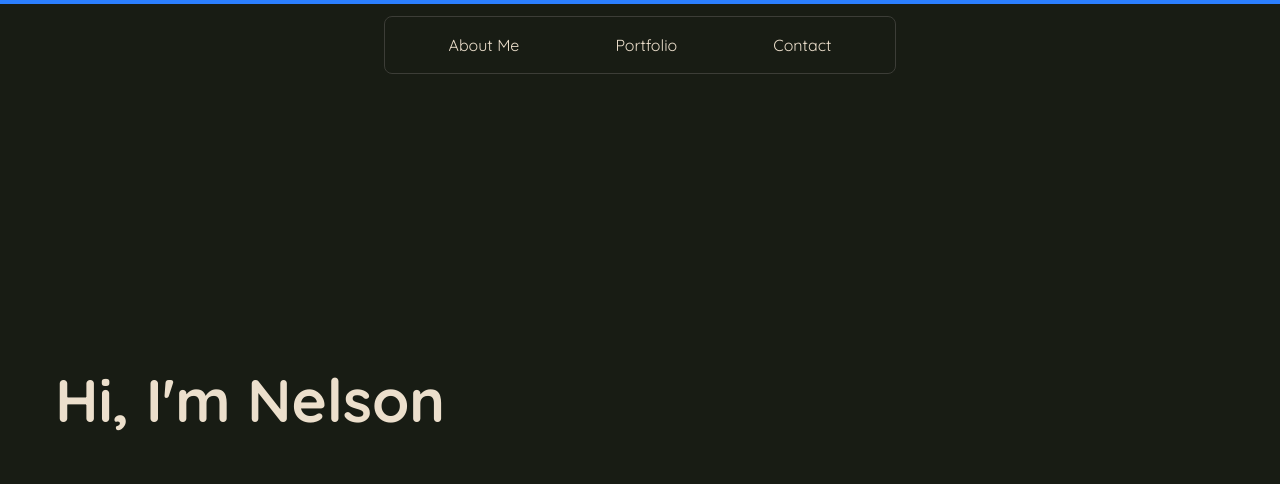
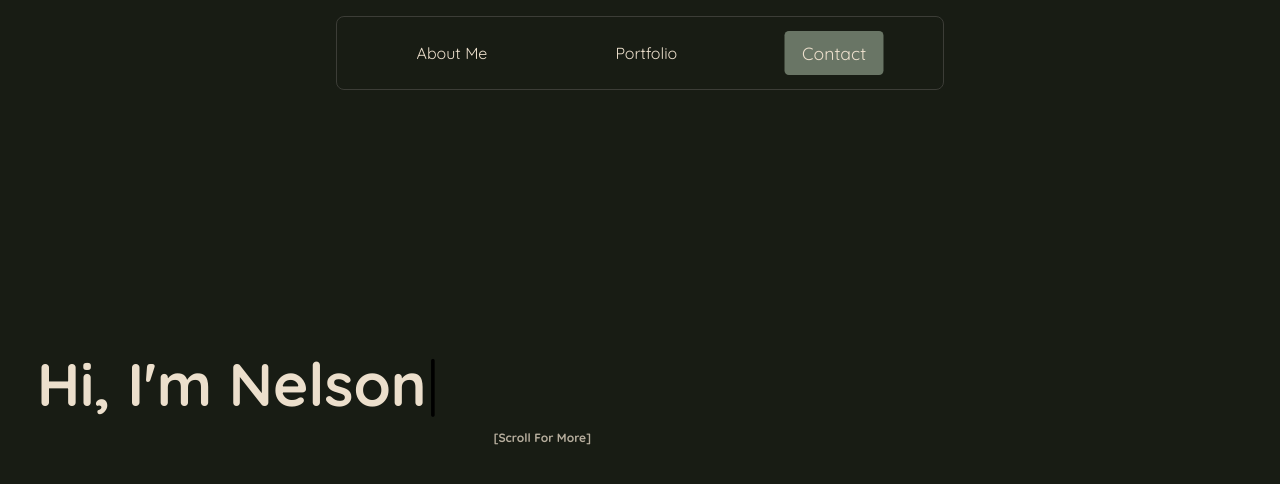
Before and after one commit to nelsonthelad/personal-site, a React (Vite) app: page / in a window 1280 px wide. Shown: the top 484 px of the page. Built offline with nearby package versions, Linux system fonts and the light colour scheme.

Commit message:
Updated GUI

```diff
--- a/src/app.jsx
+++ b/src/app.jsx
@@ -2,7 +2,9 @@ import React from "react";
 import NavBar from "./components/NavBar";
 import Footer from "./components/Footer";
 import Card from "./components/Card";
+import profile from "./assets/profile.png";
 import { motion, useScroll, useTransform } from "framer-motion";
+import TypingText from "./components/TypingText";
 
 export default function App() {
   const { scrollYProgress } = useScroll();
@@ -16,7 +18,10 @@ export default function App() {
   const contactY = useTransform(scrollYProgress, [0.7, 0.9], ["50px", "0px"]);
 
   // Add opacity animations for smoother transitions
-  const aboutOpacity = useTransform(scrollYProgress, [0.2, 0.4], [0, 1]);
+  const aboutOpacity = useTransform(scrollYProgress,
+    [0.2, 0.4, 0.6, 0.7],
+    [0, 1, 1, 0]
+  );
   const portfolioOpacity = useTransform(scrollYProgress, [0.5, 0.7], [0, 1]);
   const contactOpacity = useTransform(scrollYProgress, [0.7, 0.9], [0, 1]);
 
@@ -28,21 +33,48 @@ export default function App() {
 
       {/* Hero Section - Fixed position */}
       <section className="container mx-auto px-4 py-16 h-screen flex items-center justify-center sticky top-0">
-        <motion.div
-          style={{ x: heroTextX }}
-          className="flex flex-col items-center justify-center space-y-8 text-center"
-        >
-          <h1 className="text-6xl font-bold text-white">Hi, I'm Nelson</h1>
-        </motion.div>
+        <div className="flex flex-col items-center space-y-4">
+          <motion.div
+            style={{
+              x: heroTextX,
+              opacity: useTransform(scrollYProgress, [0.6, 0.7], [1, 0])
+            }}
+            className="flex flex-col items-center justify-center text-center"
+          >
+            <TypingText text="Hi, I'm Nelson" />
+          </motion.div>
+          <motion.div
+            style={{
+              x: heroTextX,
+              opacity: useTransform(scrollYProgress, [0.1, 0.2], [1, 0])
+            }}
+            animate={{
+              scale: [1, 1.05, 1]
+            }}
+            transition={{
+              duration: 2,
+              repeat: Infinity,
+              ease: "linear"
+            }}
+          >
+            <p className="text-xs font-bold opacity-75">[Scroll For More]</p>
+          </motion.div>
+        </div>
       </section>
 
       {/* About Section - Animate from bottom */}
       <section className="container mx-auto px-4 py-16 flex justify-end">
         <motion.div
-          style={{ y: aboutY, opacity: aboutOpacity }}
+          style={{
+            y: aboutY,
+            opacity: aboutOpacity
+          }}
           className="w-1/2 flex flex-col items-center space-y-8"
         >
-          <h2 className="text-3xl font-bold text-white">About Me</h2>
+          <div className="flex flex-row items-center space-x-4">
+            <h2 className="text-3xl font-bold text-white">About Me</h2>
+            <img src={profile} alt="Nelson Daniels" className="w-12 h-12" />
+          </div>
           <div className="grid grid-cols-1 gap-8 w-full">
             <Card
               title="Education"
--- a/src/components/NavBar.jsx
+++ b/src/components/NavBar.jsx
@@ -6,8 +6,27 @@ const transition = {
   ease: [0.7, 0.2, 0.2, 1.0],
 }
 
+const aboutStart = 0.2;
+const aboutEnd = 0.7;
+const portfolioStart = 0.7;
+const portfolioEnd = 0.8;
+const contactStart = 0.8;
+const contactEnd = 1.0;
+
 const NavBar = () => {
   const { scrollYProgress } = useScroll();
+  const [isScrolledAbout, setIsScrolledAbout] = React.useState(false);
+  const [isScrolledPortfolio, setIsScrolledPortfolio] = React.useState(false);
+  const [isScrolledContact, setIsScrolledContact] = React.useState(false);
+
+  React.useEffect(() => {
+    const unsubscribe = scrollYProgress.on("change", (latestValue) => {
+      setIsScrolledAbout(latestValue >= aboutStart && latestValue <= aboutEnd);
+      setIsScrolledPortfolio(latestValue >= portfolioStart && latestValue <= portfolioEnd);
+      setIsScrolledContact(latestValue >= contactStart && latestValue <= contactEnd);
+    });
+    return () => unsubscribe();
+  }, [scrollYProgress]);
 
   return (
     <nav className="fixed top-0">
@@ -19,23 +38,39 @@ const NavBar = () => {
       >
         <div className="container mx-auto flex justify-center items-center">
           <div className="space-x-24 px-12">
-            <button className="text-white hover:text-accent transition duration-300">
+            <motion.button
+              className={`${
+                isScrolledAbout
+                  ? 'bg-accent text-black'
+                  : 'text-white hover:text-accent'
+              } px-4 py-2 rounded transition duration-300`}
+              animate={{ scale: isScrolledAbout ? 1.1 : 1 }}
+            >
               <p>About Me</p>
-            </button>
-            <button className="text-white hover:text-accent transition duration-300">
+            </motion.button>
+            <motion.button
+              className={`${
+                isScrolledPortfolio
+                  ? 'bg-accent text-black'
+                  : 'text-white hover:text-accent'
+              } px-4 py-2 rounded transition duration-300`}
+              animate={{ scale: isScrolledPortfolio ? 1.1 : 1 }}
+            >
               <p>Portfolio</p>
-            </button>
-            <button className="text-white hover:text-accent transition duration-300">
+            </motion.button>
+            <motion.button
+              className={`${
+                isScrolledContact
+                  ? 'bg-accent text-black'
+                  : 'text-white hover:text-accent'
+              } px-4 py-2 rounded transition duration-300`}
+              animate={{ scale: isScrolledContact ? 1.1 : 1 }}
+            >
               <p>Contact</p>
-            </button>
+            </motion.button>
           </div>
         </div>
       </motion.div>
-
-      <motion.div
-        className="fixed top-0 left-0 right-0 h-1 bg-blue-500 origin-left"
-        style={{ scaleX: scrollYProgress }}
-      />
     </nav>
   );
 };
--- /dev/null
+++ b/src/components/TypingText.jsx
@@ -0,0 +1,42 @@
+import React, { useEffect } from 'react';
+import { motion, useMotionValue, useTransform, animate } from 'framer-motion';
+
+const TypingText = ({ text }) => {
+  const count = useMotionValue(0);
+  const rounded = useTransform(count, (latest) => Math.round(latest));
+  const displayText = useTransform(rounded, (latest) =>
+    text.slice(0, latest)
+  );
+
+  useEffect(() => {
+    const controls = animate(count, text.length, {
+      type: 'tween',
+      duration: text.length * 0.1,
+      ease: 'easeInOut',
+    });
+    return controls.stop;
+  }, [text, count]);
+
+  return (
+    <div>
+      <motion.span className="text-6xl font-bold text-text font-primary">{displayText}</motion.span>
+      <CursorBlinker />
+    </div>
+  );
+};
+
+const CursorBlinker = () => {
+  return (
+    <motion.span
+      className="text-6xl text-black font-primary"
+      initial={{ opacity: 1 }}
+      animate={{ opacity: [0, 1, 0] }}
+      transition={{ duration: 0.8, repeat: Infinity }}
+      style={{ display: 'inline-block' }}
+    >
+      |
+    </motion.span>
+  );
+};
+
+export default TypingText;
```
Also changed, not shown: src/assets/profile.png (added).
